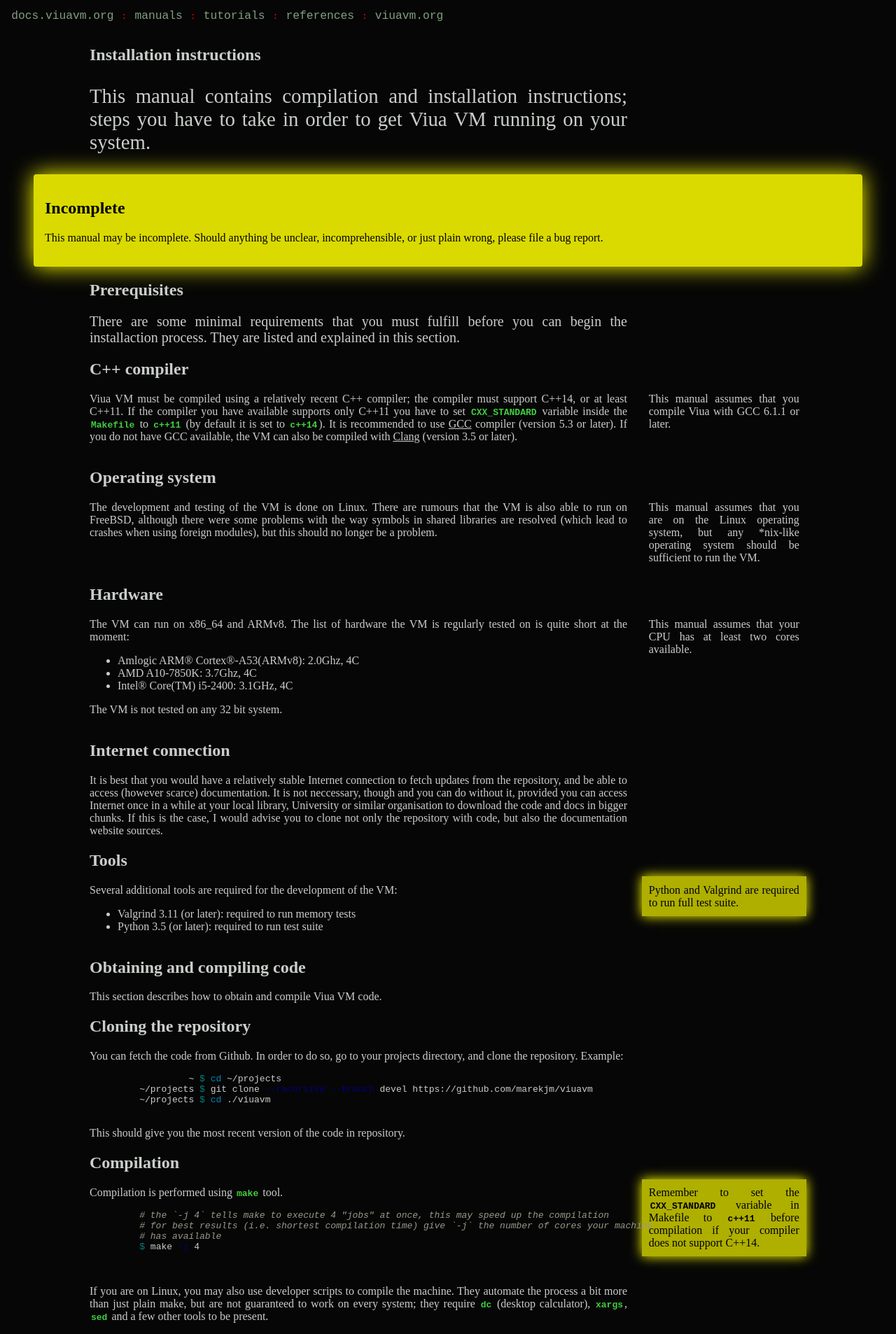
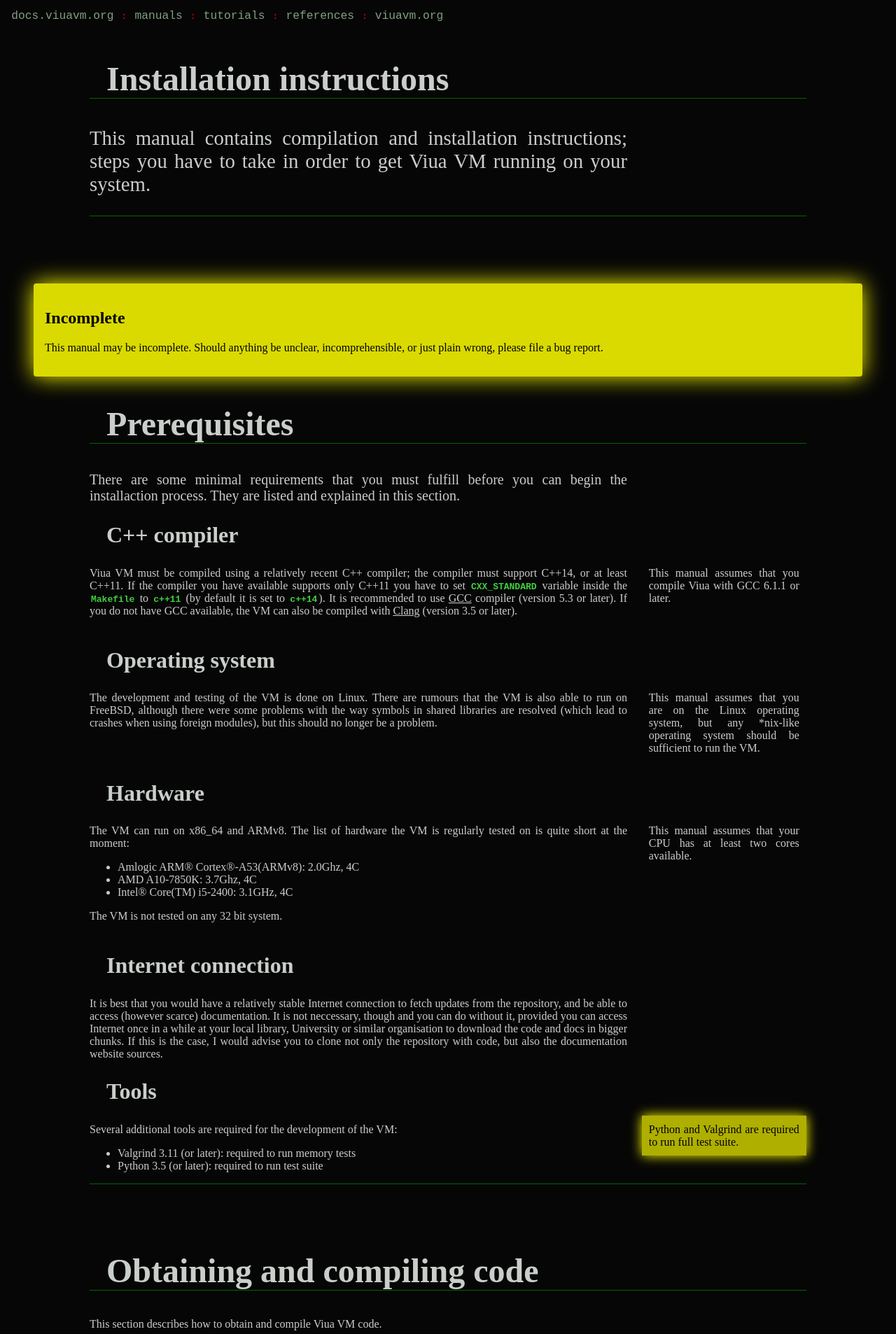
Before and after one commit to marekjm/docs.viuavm.org, a Jekyll site: the page built from manuals/install.html, in a window 1280 px wide. Shown: the top 1906 px of the page at 70% size. Built offline with Jekyll 4.4.1, drawn with Linux system fonts in a browser that asks for light colours.

Commit message:
Better styles

```diff
--- a/css/style.css
+++ b/css/style.css
@@ -118,12 +118,24 @@
  */
 .chapter {
     display: block;
-    margin: 1em auto;
+    margin: 2em auto 6em auto;
     padding: 0;
     width: 80%;
     font-family: serif;
     text-align: justify;
+    border-bottom: 1px solid #060;
 }
+
+.chapter > h1 {
+    font-size: 3em;
+    padding: 0 0 0 0.5em;
+    border-bottom: 1px solid #060;
+}
+.chapter > h2 {
+    font-size: 2em;
+    padding: 0 0 0 0.75em;
+}
+
 .chapter p {
     display: block;
     width: 75%;
@@ -146,12 +158,10 @@
     margin: 0 0 1em 0;
     font-size: 1.25em;
 }
-
 .chapter p.abstract em, .chapter p.summary em {
     color: #d0d006;
     font-style: normal;
 }
-
 .chapter p > code {
     padding: 2px;
     color: #40cf40;
```
